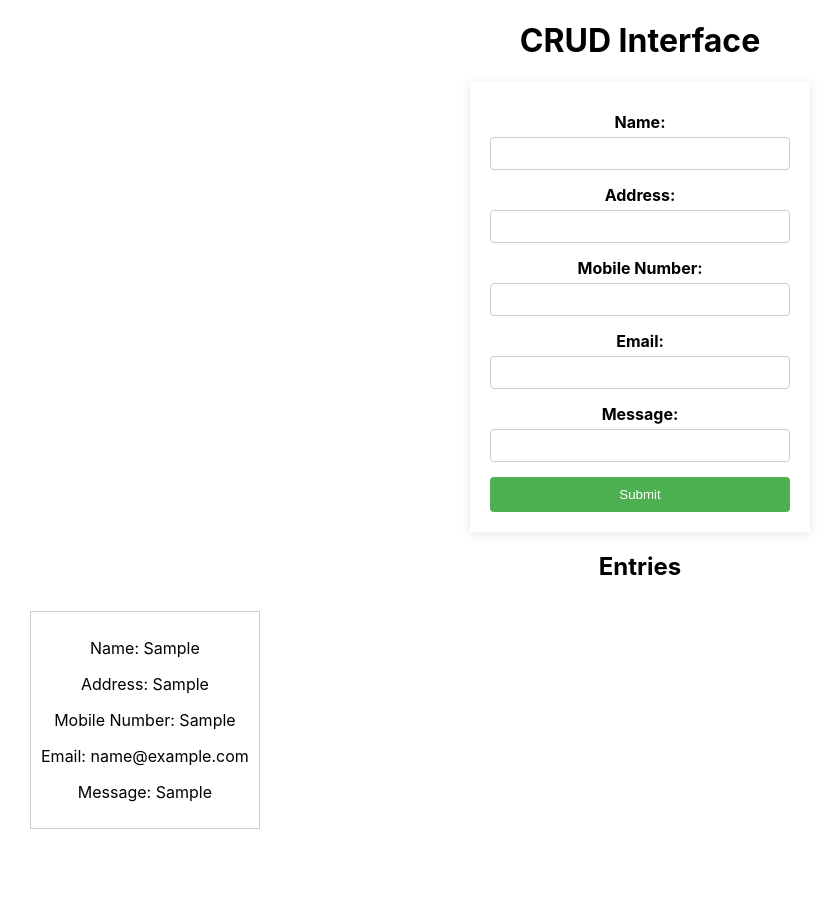
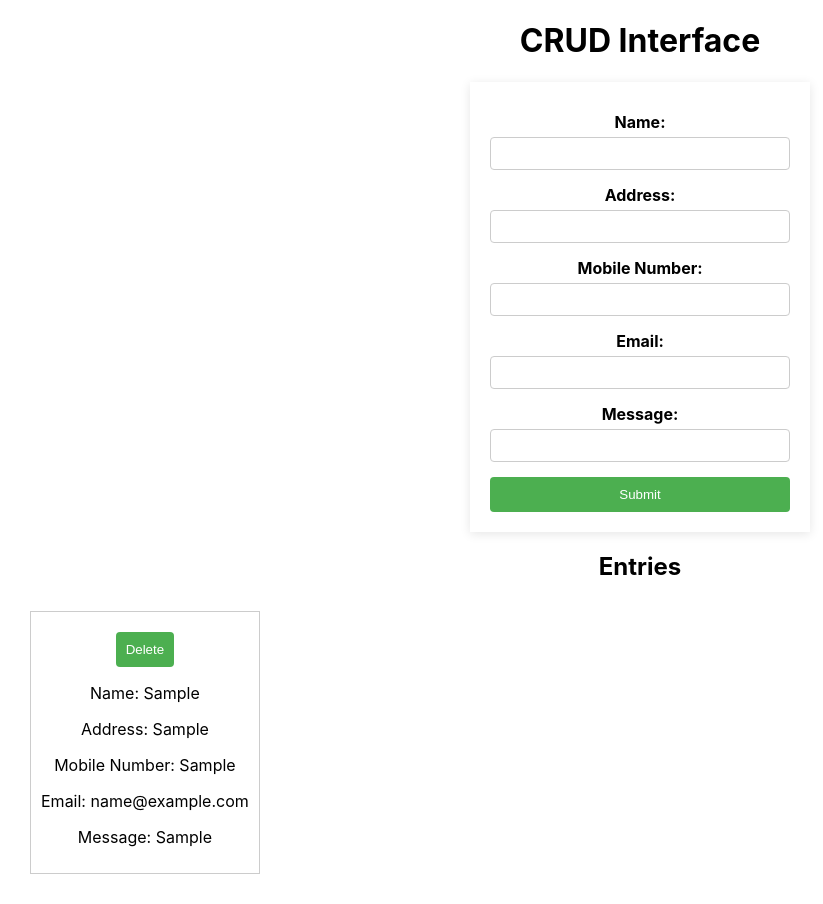
Before and after one commit to Kajalsah7611/crud-form-interface, a React (Create React App) app: page / in a window 1280 px wide. Both pictures are taken after typing "Sample", "Sample", "Sample", "name@example.com", "Sample" into the empty fields and a click on the button "Submit". Shown: the whole page, without its empty margins (0-823 px from the left). Before the commit the page ends 859 px from the top, so only its background shows below. Built offline with nearby package versions, Linux system fonts and the light colour scheme.

Commit message:
add delete functionality

```diff
--- a/src/components/EntryGrid.js
+++ b/src/components/EntryGrid.js
@@ -1,14 +1,23 @@
 // EntryGrid.js
 import React from 'react';
 
-const EntryGrid = ({ entries }) => {
+const EntryGrid = ({ entries, setEntries,index}) => {
+
+  const deleteTask = (id) => {
+    // Filter out the task with the given ID
+    const updatedEntries = entries.filter(entry => index!== id);
+    // Update the tasks state with the filtered tasks
+    setEntries(updatedEntries);
+  };
+
   return (
 <>
     <h2>Entries</h2>
     <div className="grid">
 
-      {entries.map((entry, index) => (
+      {entries.map((entry) => (
         <div key={index} className="entry">
+          <button onClick={() => deleteTask(index)}>Delete</button>
           <p>Name: {entry.name}</p>
           <p>Address: {entry.address}</p>
           <p>Mobile Number: {entry.mobileNumber}</p>
```
